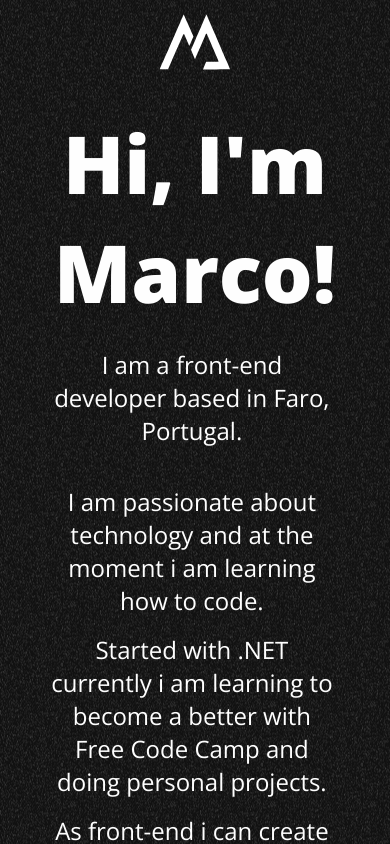
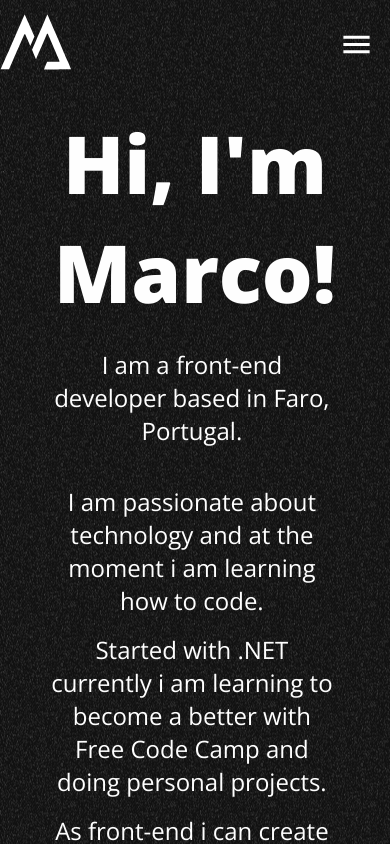
Before and after one commit to Markkex/marcoavila, a React (Create React App) app: page / in a window 390 px wide. Shown: the top 844 px of the page. Built offline with nearby package versions, Linux system fonts and the light colour scheme.

Commit message:
install material react and mobile menu

```diff
--- a/package.json
+++ b/package.json
@@ -3,6 +3,8 @@
   "version": "0.1.0",
   "private": true,
   "dependencies": {
+    "@material-ui/core": "^4.12.3",
+    "@material-ui/icons": "^4.11.2",
     "@testing-library/jest-dom": "^5.14.1",
     "@testing-library/react": "^11.2.7",
     "@testing-library/user-event": "^12.8.3",
--- a/src/App.css
+++ b/src/App.css
@@ -24,6 +24,10 @@
   padding: 0;
   color: var(--main--primary-color);
   padding: 0;
+}
+
+html {
+  scroll-behavior: smooth;
 }
 
 body {
@@ -143,15 +147,20 @@ li {
   padding-left: 2rem;
 }
 
+.menu-icon {
+  display: none;
+}
+
 @media screen and (max-width: 50em) {
   .navbar {
     display: none;
   }
 
-  .logo-image {
-    margin-left: auto;
-    margin-right: auto;
-    padding: 0;
+
+  .menu-icon, .logo-image {
+    display: flex;
+    justify-content: space-evenly;
+    padding: 1rem;
   }
 
   .hero-section {
@@ -173,7 +182,7 @@ li {
 }
 /*Welcome-section*/
 
-.hero-section  {
+.hero-section {
   height: 85vh;
 }
 .welcome-section {
@@ -182,7 +191,6 @@ li {
   color: var(--main--primary-color);
   margin: 0 auto;
 }
-
 
 .header-font-style {
   font-size: 4em;
@@ -199,7 +207,7 @@ li {
 }
 
 @media (max-width: 50em) {
-  .hero-section  {
+  .hero-section {
     height: 100vh;
   }
 
@@ -373,3 +381,11 @@ li {
     order: 2;
   }
 }
+
+.mobileMenu {
+  width: 100%;
+  height: 100%;
+  display: block;
+  align-content: center;
+  background-color: white;
+}
--- a/src/App.tsx
+++ b/src/App.tsx
@@ -1,20 +1,29 @@
-import React from "react";
+import React, { FC, Fragment, useState } from "react";
 import "./App.css";
 import Contact from "./Components/Contact";
 import Main from "./Components/Main";
 import Menu from "./Components/Menu";
+import MobileMenu from "./Components/MobileMenu";
 import Work from "./Components/Work";
 
-function App() {
+const App: FC = () => {
+  const [open, setOpen] = useState<boolean>(false);
+
   return (
     <div className='App'>
       <div className='bg'></div>
-      <Menu />
-      <Main />
-      <Work />
-      <Contact />
+
+      {open && <MobileMenu setOpen={setOpen}/>}
+      {open === false && (
+        <Fragment>
+          <Menu setOpen={setOpen} />
+          <Main />
+          <Work />
+          <Contact />
+        </Fragment>
+      )}
     </div>
   );
-}
+};
 
 export default App;
--- a/src/Components/Contact.tsx
+++ b/src/Components/Contact.tsx
@@ -8,7 +8,7 @@ import email from "../media/images/email.svg";
 
 const Contact: FC = () => {
   return (
-    <div className="contact-me">
+    <div id="contact-me" className="contact-me">
       <div className="project">
         <div className="contacts">
           <a
--- a/src/Components/Main.tsx
+++ b/src/Components/Main.tsx
@@ -2,7 +2,7 @@ import React, { FC } from "react";
 
 const Main: FC = () => {
   return (
-    <div className='hero-section'>
+    <div id="hero-section" className='hero-section'>
       <div className='welcome-section'>
         <h1 className='header-font-style'>Hi, I'm Marco!</h1>
         <br />
--- a/src/Components/Menu.tsx
+++ b/src/Components/Menu.tsx
@@ -1,19 +1,25 @@
-import React, { FC } from "react";
-import logo from "../media/images/logo.svg"
+import React, { FC, useState } from "react";
+import logo from "../media/images/logo.svg";
+import MenuIcon from "@material-ui/icons/Menu";
+interface Validation {
+  setOpen: (isOpen: boolean) => void;
+}
 
-
-const Menu: FC = () => {
+const Menu: FC<Validation> = ({ setOpen }) => {
   return (
-    <div className='menu sticky'>
+    <div id='menu' className='menu sticky'>
       <div className='logo-image'>
         <a href='#menu'>
           <img src={logo} alt='logo' />
         </a>
       </div>
       <div className='navbar'>
-        <a href='#welcome-section'>About Me</a>
+        <a href='#hero-section'>About Me</a>
         <a href='#projects'>Work</a>
         <a href='#contact-me'>Contact Me</a>
+      </div>
+      <div className="menu-icon">
+        <MenuIcon fontSize="large" onClick={() => setOpen(true)}/>
       </div>
     </div>
   );
--- /dev/null
+++ b/src/Components/MobileMenu.tsx
@@ -0,0 +1,17 @@
+import React, { FC } from "react";
+import image from "../media/images/rosa-fardas.png";
+
+interface Animations {
+    setOpen: (isOpen: boolean) => void;
+}
+
+const MobileMenu: FC<Animations> = ({setOpen}) => {
+  return (
+    <div className='mobileMenu'>
+
+      <button onClick={() =>setOpen(false)}>Close</button>
+    </div>
+  );
+};
+
+export default MobileMenu;
--- a/src/Components/Work.tsx
+++ b/src/Components/Work.tsx
@@ -5,7 +5,7 @@ import rosafardasurl from "../media/images/rosa-fardas.png";
 
 const Work: FC = () => {
   return (
-    <div className="projects">
+    <div id="projects" className="projects">
       <h1 className="header-font-style">Work</h1>
 
       <div className="project">
```
Also changed, not shown: 1 other file (tests, documents, lock files or other folders).
